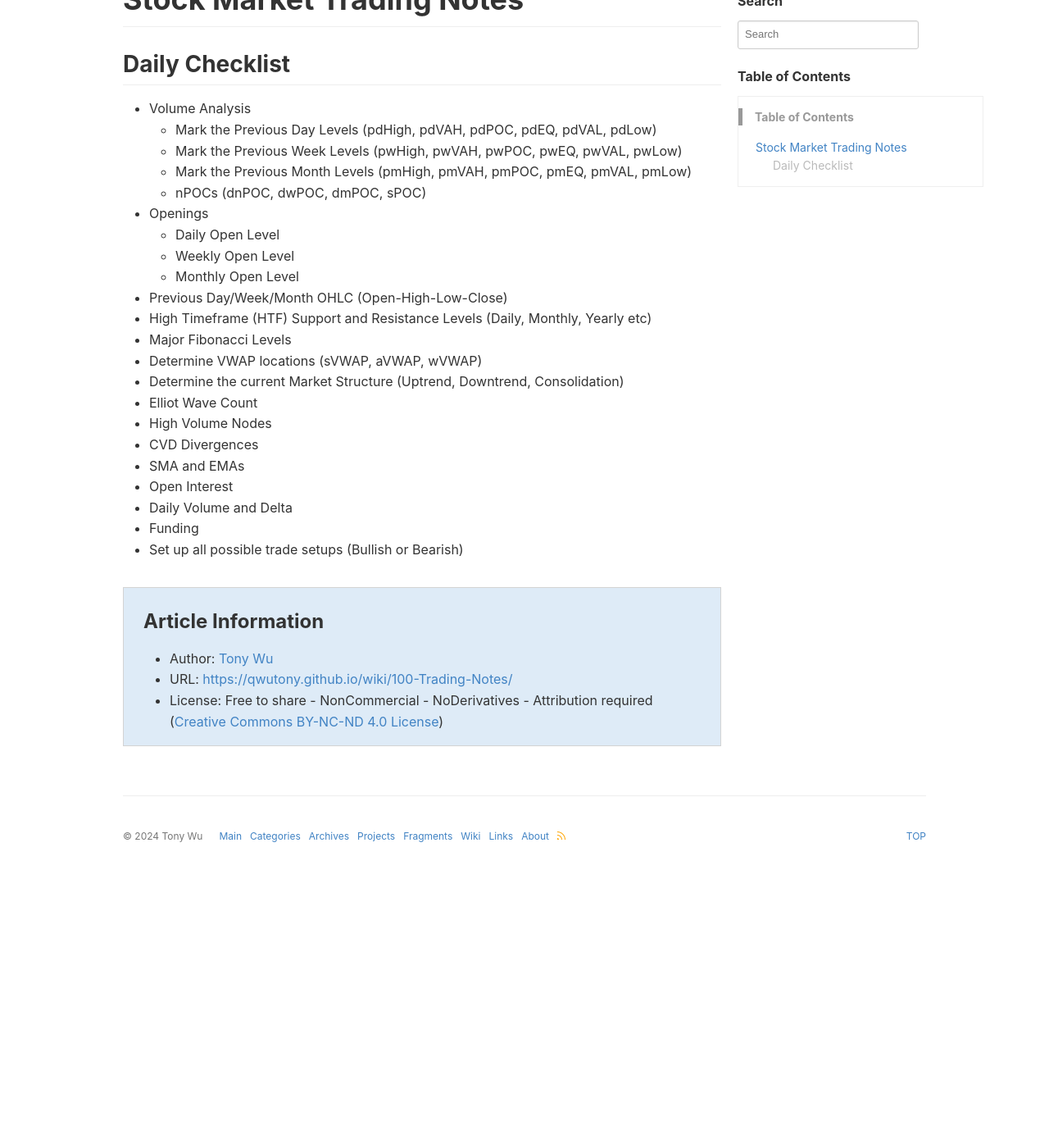
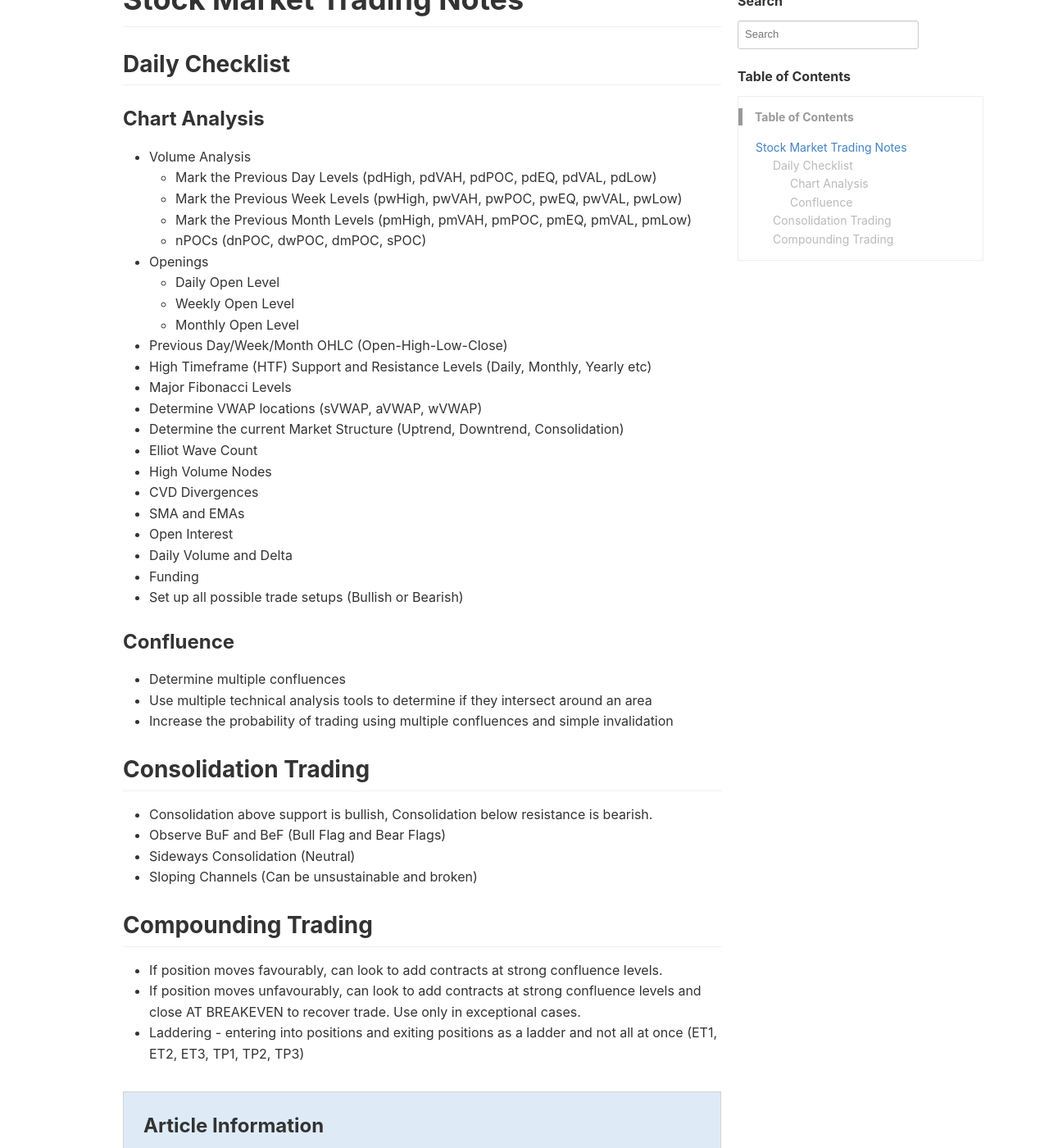
Before and after one commit to qwutony/qwutony.github.io, a Jekyll site: the page built from _wiki/100-Trading-Notes.md, in a window 1280 px wide and 1400 px high, scrolled down 269 px. Shown: the whole window at 82% size. Built offline with Jekyll 4.4.1, drawn with Linux system fonts in a browser that asks for light colours; a style sheet for code colours, icons or effects is not loaded; before the commit the page ends 1338 px from its top, so only the background shows below that.

Commit message:
Update 100-Trading-Notes.md

```diff
--- a/_wiki/100-Trading-Notes.md
+++ b/_wiki/100-Trading-Notes.md
@@ -10,6 +10,8 @@ keywords: checklist
 # Stock Market Trading Notes
 
 ## Daily Checklist
+
+### Chart Analysis
   - Volume Analysis
     - Mark the Previous Day Levels (pdHigh, pdVAH, pdPOC, pdEQ, pdVAL, pdLow)
     - Mark the Previous Week Levels (pwHigh, pwVAH, pwPOC, pwEQ, pwVAL, pwLow)
@@ -32,3 +34,19 @@ keywords: checklist
   - Daily Volume and Delta
   - Funding
   - Set up all possible trade setups (Bullish or Bearish)
+
+### Confluence
+  - Determine multiple confluences
+  - Use multiple technical analysis tools to determine if they intersect around an area
+  - Increase the probability of trading using multiple confluences and simple invalidation
+
+## Consolidation Trading
+  - Consolidation above support is bullish, Consolidation below resistance is bearish.
+  - Observe BuF and BeF (Bull Flag and Bear Flags)
+  - Sideways Consolidation (Neutral)
+  - Sloping Channels (Can be unsustainable and broken)
+
+## Compounding Trading
+  - If position moves favourably, can look to add contracts at strong confluence levels.
+  - If position moves unfavourably, can look to add contracts at strong confluence levels and close AT BREAKEVEN to recover trade. Use only in exceptional cases.
+  - Laddering - entering into positions and exiting positions as a ladder and not all at once (ET1, ET2, ET3, TP1, TP2, TP3)
```
